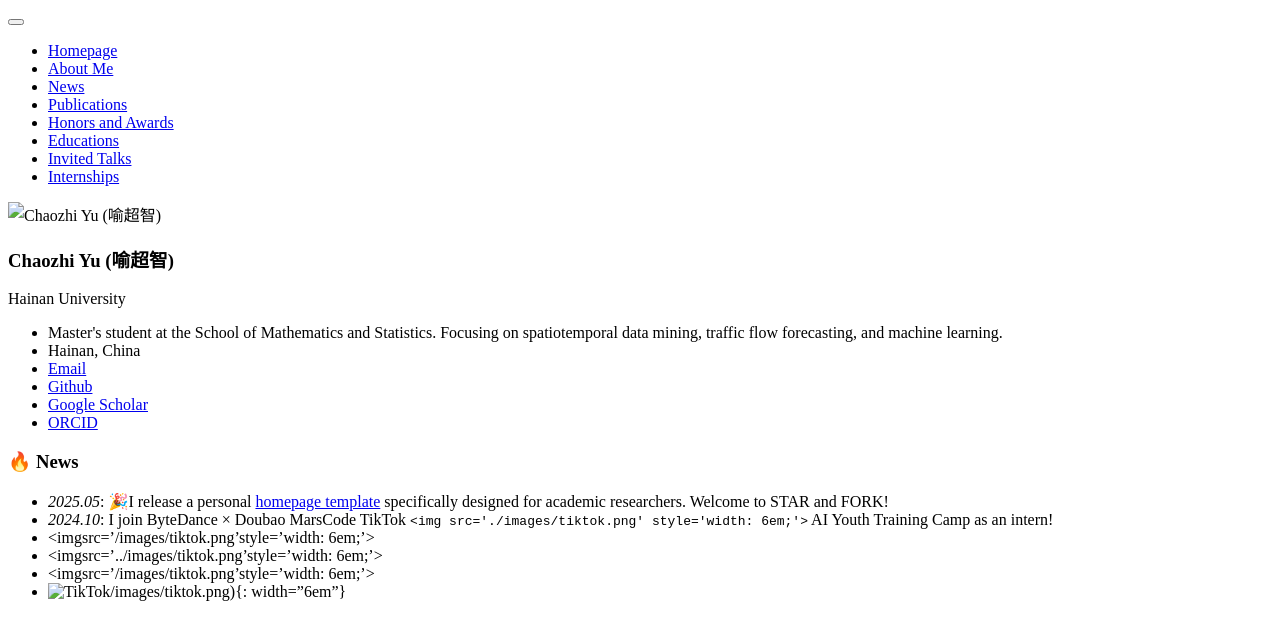
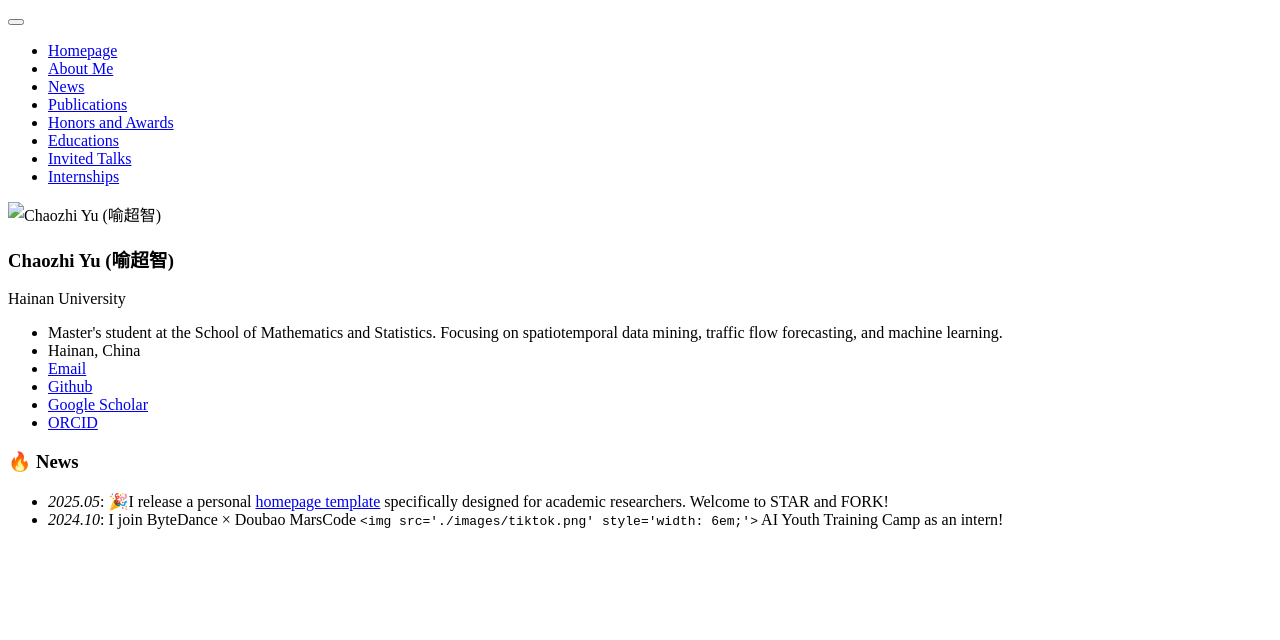
Before and after one commit to yuchaozhi/yuchaozhi.github.io, a Jekyll site: the page built from _pages/includes/news.md, in a window 1280 px wide. Shown: the top 640 px of the page. Built offline with Jekyll 4.4.1, drawn with Linux system fonts in a browser that asks for light colours; our own code applies the rules of GitHub Pages for plain Markdown files.

Commit message:
update news

```diff
--- a/_pages/includes/news.md
+++ b/_pages/includes/news.md
@@ -1,8 +1,4 @@
 # 🔥 News
 
 - *2025.05*: 🎉I release a personal [homepage template](https://github.com/yuchaozhi/yuchaozhi.github.io) specifically designed for academic researchers. Welcome to STAR and FORK!
-- *2024.10*: I join ByteDance × Doubao MarsCode TikTok `<img src='./images/tiktok.png' style='width: 6em;'>` AI Youth Training Camp as an intern!
-- <imgsrc='/images/tiktok.png'style='width: 6em;'>
-- <imgsrc='../images/tiktok.png'style='width: 6em;'>
-- <imgsrc='{{ site.baseurl }}/images/tiktok.png'style='width: 6em;'>
-- ![TikTok]()/images/tiktok.png){: width="6em"}
+- *2024.10*: I join ByteDance × Doubao MarsCode `<img src='./images/tiktok.png' style='width: 6em;'>` AI Youth Training Camp as an intern!
```
